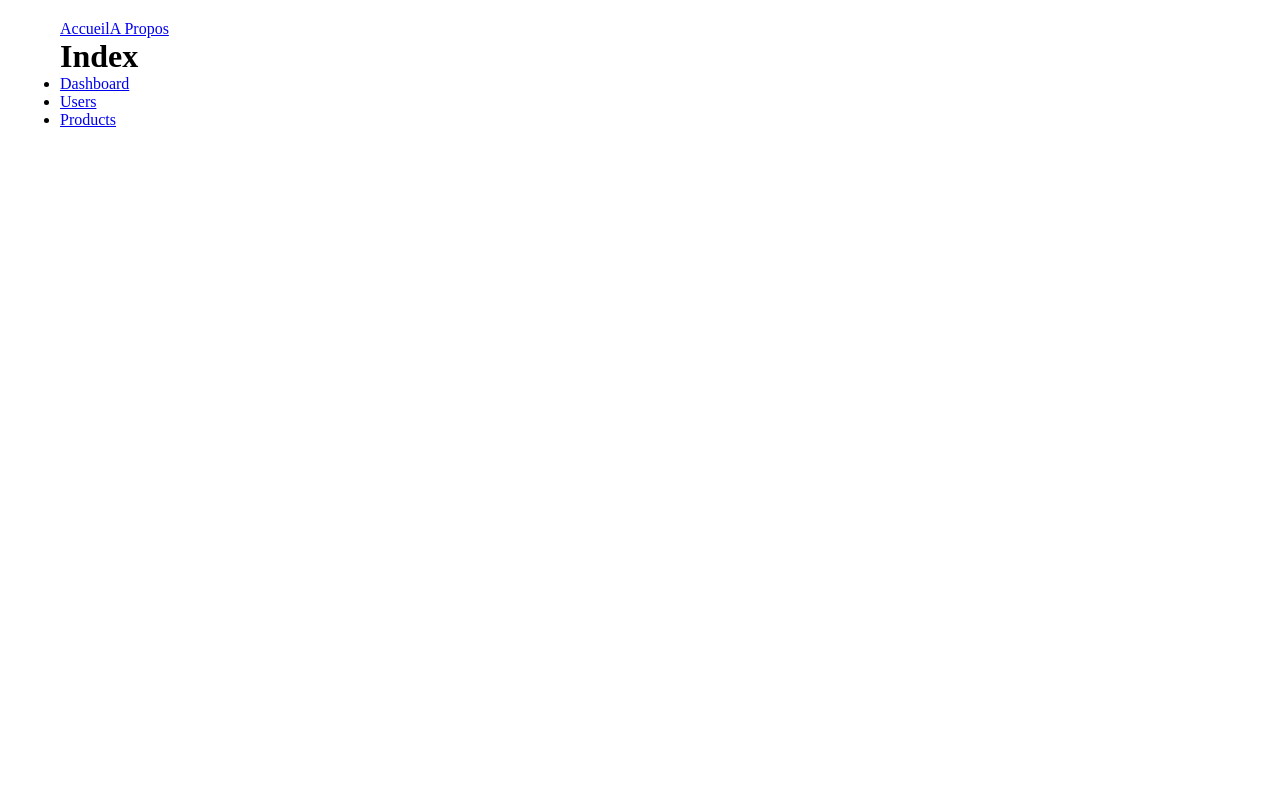
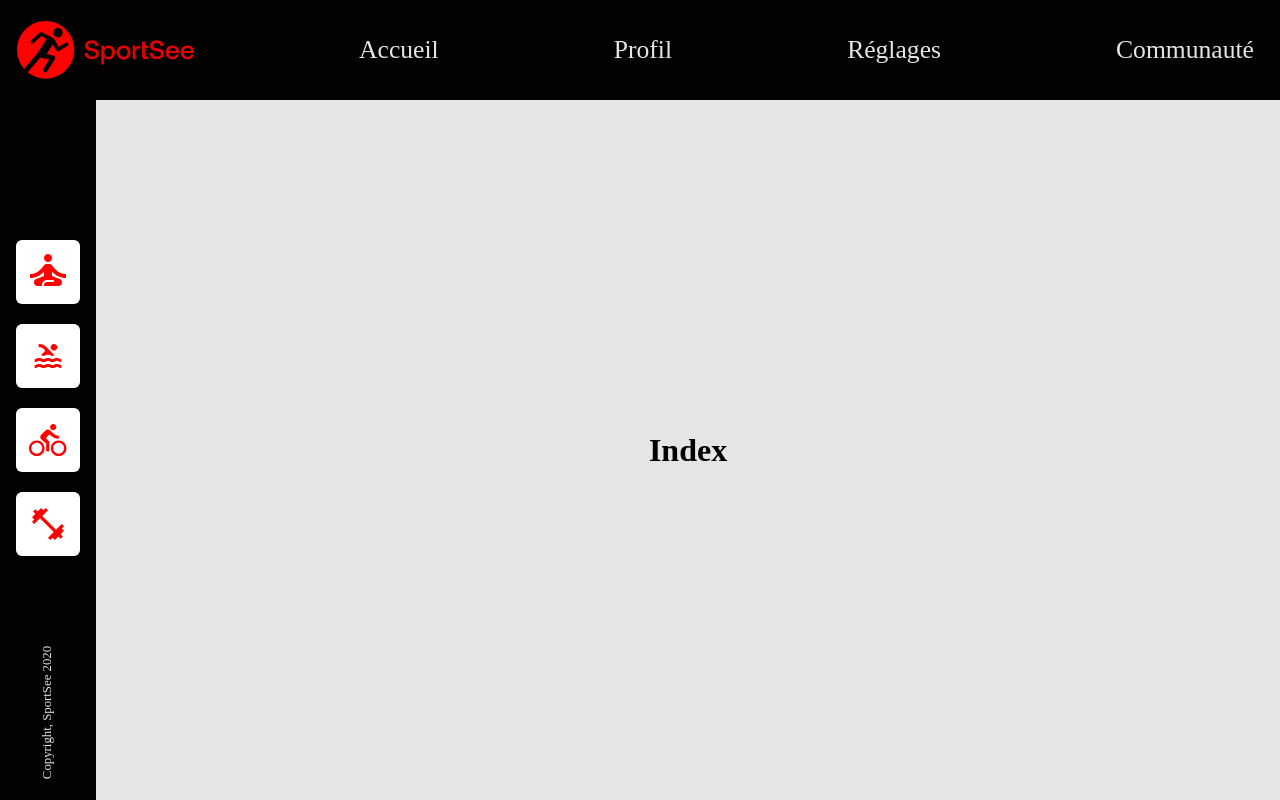
Before and after one commit to monkeycs60/P12-front-end-SportSee, a React (Create React App) app: page / in a window 1280 px wide. Built offline with nearby package versions, Linux system fonts and the light colour scheme; no server answers.

Commit message:
sidebar + header css

```diff
--- a/src/App.js
+++ b/src/App.js
@@ -26,6 +26,15 @@ import Layout from "./components/Layout/Layout";
 // }
 
 const App = () => {
+  const [data, setData] = useState(null);
+    useEffect(() => {
+      async function fetchData() {
+        const dataFromBack = await getData(18);
+        setData(dataFromBack);
+      }
+      fetchData();
+    }, []);
+    console.log(data);
   return (
     <Layout>
       <Routes>
--- a/src/components/Layout/Header/Header.js
+++ b/src/components/Layout/Header/Header.js
@@ -1,14 +1,38 @@
 import { NavLink } from "react-router-dom";
+import styled from "styled-components";
+import React from "react";
+import { ReactComponent as SportLogo } from "./../../../assets/logo.svg";
 
 const Header = () => {
   return (
-    <header>
+    <HeaderStyle>
       <nav>
+        <SportLogo />
         <NavLink to={"/"}>Accueil</NavLink>
-        <NavLink to={"/about"}>A Propos</NavLink>
+        <NavLink to={"/profil"}>Profil</NavLink>
+        <NavLink to={"/reglages"}>Réglages</NavLink>
+        <NavLink to={"/communaute"}>Communauté</NavLink>
       </nav>
-    </header>
+    </HeaderStyle>
   );
 };
 
 export default Header;
+
+const HeaderStyle = styled.header`
+  background-color: var(--primary);
+  padding: 1rem;
+  height: 100px;
+  nav {
+    display: flex;
+    justify-content: space-between;
+    align-items: center;
+    height: 100%;
+  }
+  a {
+    color: var(--third);
+    text-decoration: none;
+    font-size: 1.6rem;
+    padding: 10px;
+  }
+`;
--- a/src/components/Layout/Layout.js
+++ b/src/components/Layout/Layout.js
@@ -1,15 +1,23 @@
 import React from "react";
 import Header from "./Header/Header";
 import SideBar from "./SideBar/SideBar";
+import styled from "styled-components";
 
 const Layout = (props) => {
   return (
     <>
       <Header />
-      {props.children}
-      <SideBar />
+      <LayoutStyle>
+        <SideBar />
+        {props.children}
+      </LayoutStyle>
     </>
   );
 };
 
 export default Layout;
+
+const LayoutStyle = styled.div`
+display: flex;
+flex-direction: row;
+`
--- a/src/components/Layout/SideBar/SideBar.js
+++ b/src/components/Layout/SideBar/SideBar.js
@@ -1,21 +1,61 @@
 import { Link } from "react-router-dom";
+import styled from "styled-components";
+import { ReactComponent as Muscu } from "./../../../assets/muscu.svg";
+import { ReactComponent as Velo } from "./../../../assets/velo.svg";
+import { ReactComponent as Nage } from "./../../../assets/nage.svg";
+import { ReactComponent as Yoga } from "./../../../assets/yoga.svg";
 
 const SideBar = () => {
-    return (
-        <div className="sidebar">
-        <ul>
-            <li>
-            <Link to="/dashboard">Dashboard</Link>
-            </li>
-            <li>
-            <Link to="/users">Users</Link>
-            </li>
-            <li>
-            <Link to="/products">Products</Link>
-            </li>
-        </ul>
-        </div>
-    );
-    };
+  return (
+    <SideBarStyle>
+      <div className="icons-container">
+        <Link to="/products">
+          <Yoga />
+        </Link>
+        <Link to="/products">
+          <Nage />
+        </Link>
+        <Link to="/users">
+          <Velo />
+        </Link>
+        <Link to="/dashboard">
+          <Muscu />
+        </Link>
+      </div>
+      <p>Copyright, SportSee 2020</p>
+    </SideBarStyle>
+  );
+};
 
-    export default SideBar;
+export default SideBar;
+
+const SideBarStyle = styled.div`
+  background-color: var(--primary);
+  padding: 1rem;
+  display: flex;
+  flex-direction: column;
+  align-items: center;
+  height: calc(100vh - 100px - 0rem);
+  width: 100px;
+  position: relative;
+
+  .icons-container {
+    display: flex;
+    flex-direction: column;
+    justify-content: center;
+    gap: 1rem;
+    height: 85%;
+  }
+
+  p {
+    position: absolute;
+    bottom: 80px;
+    color: var(--third);
+    transform: rotate(270deg);
+    white-space: nowrap;
+    font-size: 0.8rem;
+    display: flex;
+    align-items: center;
+
+  }
+`;
--- a/src/index.css
+++ b/src/index.css
@@ -8,12 +8,14 @@
 
 body {
   padding: 0;
-  margin: 20px 60px;
   overflow: hidden;
   max-width: 100vw;
   max-height: 100vh;
   --primary: #020203;
   --secondary: #ff0101;
   --third: #e5e5e5;
-  --fourth: #282d30;
+  --fourth: #FBFBFB;
+  --fifth: #282d30;
+  font-size: 16px;
+;
 }
--- a/src/pages/Index.js
+++ b/src/pages/Index.js
@@ -1,7 +1,17 @@
+import styled from "styled-components";
+
 const Index = () => (
-    <div>
-        <h1>Index</h1>
-    </div>
+  <IndexStyle>
+    <h1>Index</h1>
+  </IndexStyle>
 );
 
 export default Index;
+
+const IndexStyle = styled.div`
+  background-color: var(--third);
+  display: flex;
+  justify-content: center;
+  align-items: center;
+  width: 100%;
+`;
```
